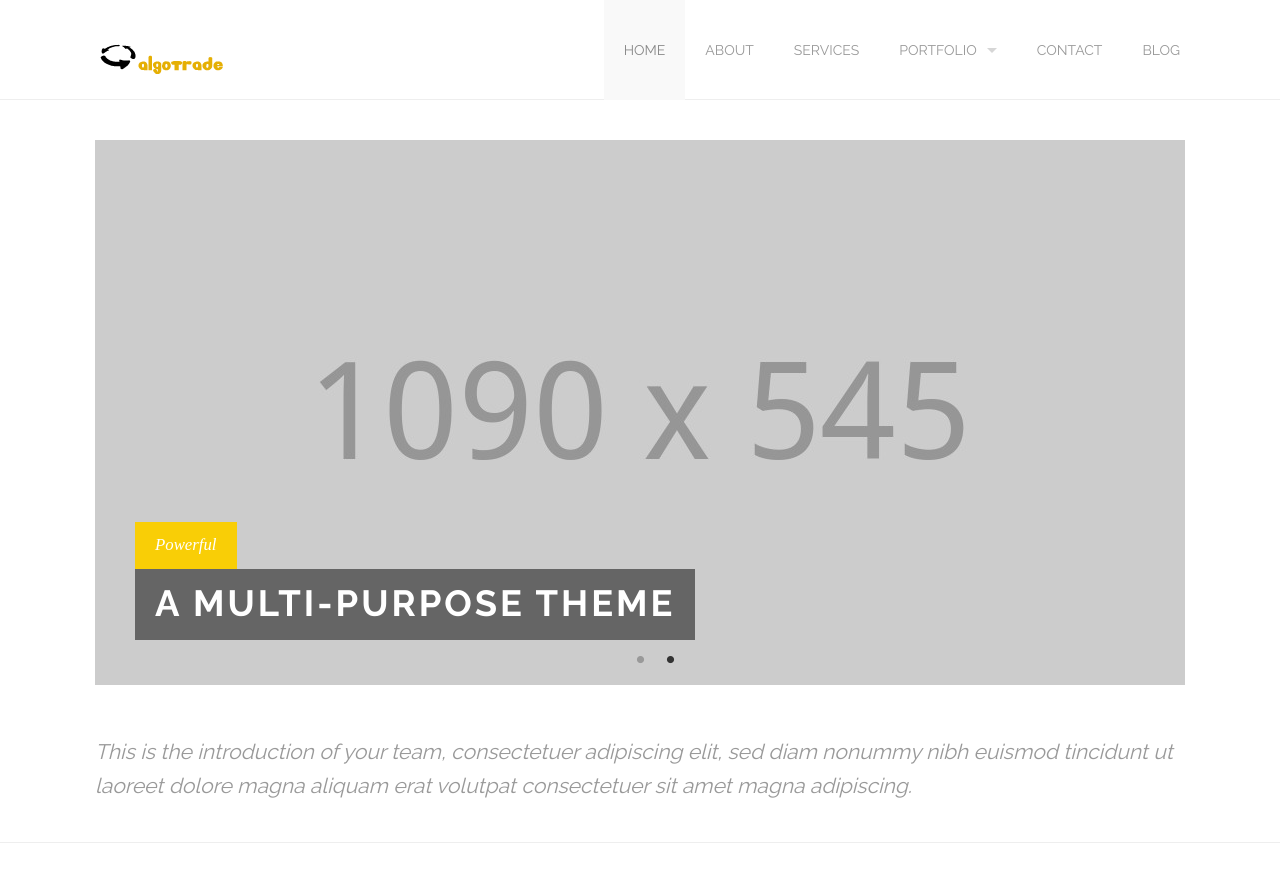
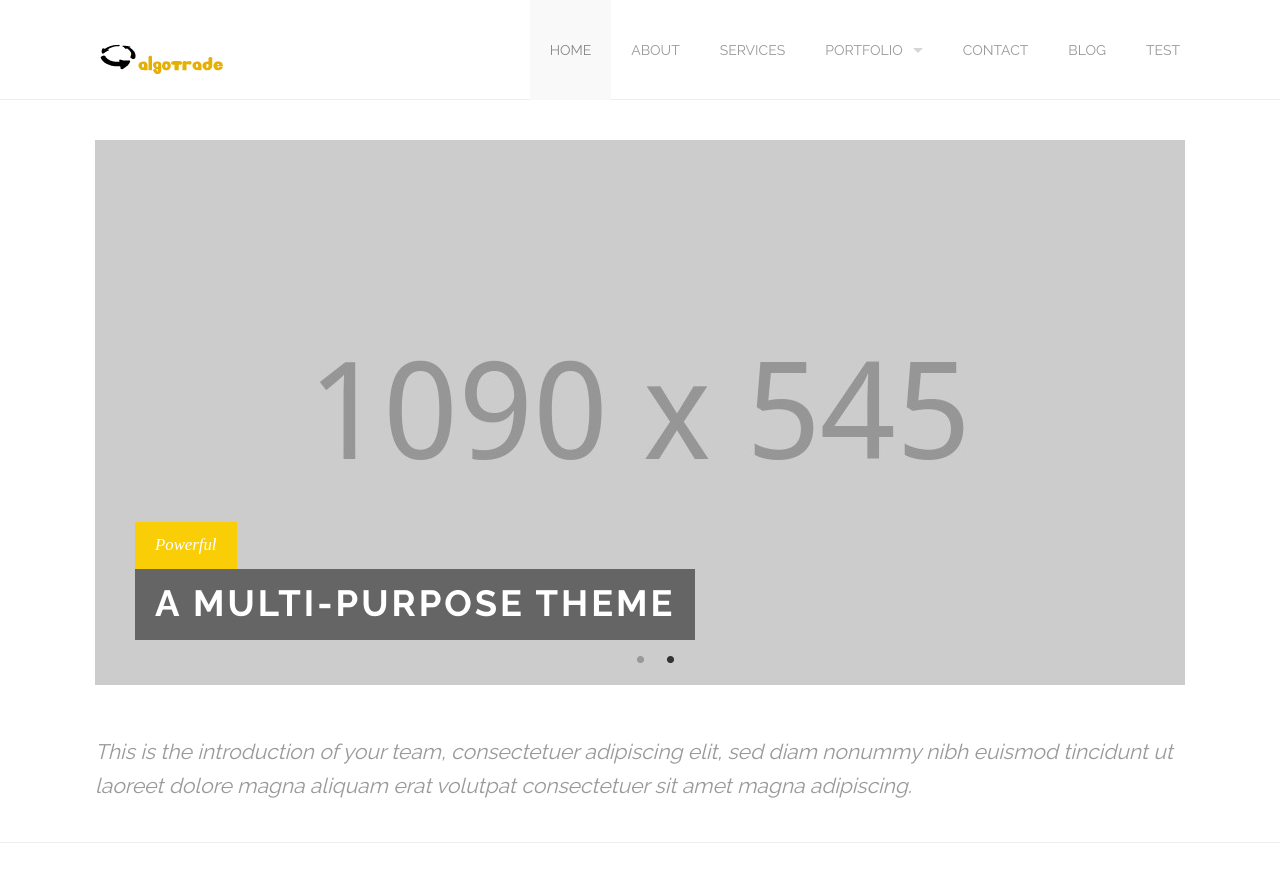
Before and after one commit to AlgoTrade/exchange, a Jekyll site: the page built from index.html, in a window 1280 px wide and 900 px high. Shown: the top 882 px of the window. Built offline with Jekyll 4.4.1, drawn with Linux system fonts in a browser that asks for light colours.

Commit message:
nav - test added

```diff
--- a/_data/nav.yml
+++ b/_data/nav.yml
@@ -21,3 +21,6 @@
 - name: Blog
   path: blog/
   section_id: blog
+- name: Test
+  path: test/
+  section_id: test
```
